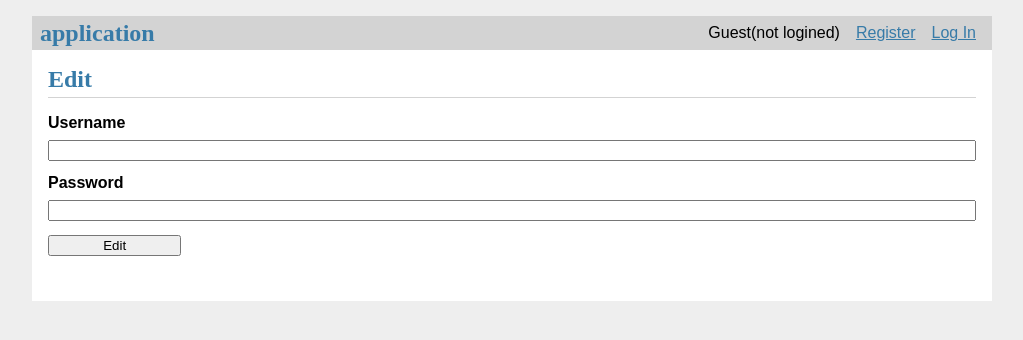
After one commit to TwilightUncle/TwitterBot, a Flask app: template app/templates/auth/edit.html in a window 1280 px wide. The commit adds this page. Shown: the top 340 px of the page, without its empty margins (128-1151 px from the left). Run offline with Flask 2, Linux system fonts and the light colour scheme; the template is opened without the code that fills it, so the values that code supplies are empty.

Commit message:
add edit page

```diff
--- /dev/null
+++ b/app/templates/auth/edit.html
@@ -0,0 +1,15 @@
+{% extends 'base.html' %}
+
+{% block header %}
+  <h1>{% block title %}Edit{% endblock %}</h1>
+{% endblock %}
+
+{% block content %}
+  <form method="post">
+    <label for="username">Username</label>
+    <input type="text" name="username" id="username" required>
+    <label for="password">Password</label>
+    <input type="password" name="password" id="password" required>
+    <input type="submit" value="Edit">
+  </form>
+{% endblock %}
--- a/app/templates/base.html
+++ b/app/templates/base.html
@@ -7,7 +7,8 @@
   <ul>
     {% if g.user %}
       <li><span>{{ g.user['name'] }}</span></li>
-      <li><a href="{{ url_for('auth.delete') }}">Delete</a></li>
+      <li><a href="{{ url_for('auth.delete') }}" onclick="return confirm('ほんとに削除しますか？');">Delete</a></li>
+      <li><a href="{{ url_for('auth.edit') }}">Edit</a></li>
       <li><a href="{{ url_for('auth.logout') }}">Log Out</a></li>
     {% else %}
       <li><span>Guest(not logined)</span></li>
--- a/app/views/auth.py
+++ b/app/views/auth.py
@@ -54,6 +54,36 @@ def register():
         flash('\n'.join(error))
 
     return render_template('auth/register.html')
+
+
+@app.route('/edit', methods=('GET', 'POST'))
+@login_required
+def edit():
+    if request.method == 'POST':
+        # get input
+        username = request.form['username']
+        password = request.form['password']
+
+        # validate
+        error = []
+        if not username:
+            error.append('Username is required.')
+        if not password:
+            error.append('Password is required.')
+        if db.session.query(User).filter(User.name==username).first() is not None:
+            error.append('User "{}" is already registered.'.format(username))
+
+        # register
+        if not error:
+            user = g.user
+            user.name = username
+            user.password = generate_password_hash(password)
+            db.session.commit()
+            set_session_message('ユーザー情報を更新しました。')
+
+        flash('\n'.join(error))
+
+    return render_template('auth/edit.html')
 
 
 @app.route('/login', methods=('GET', 'POST'))
```
